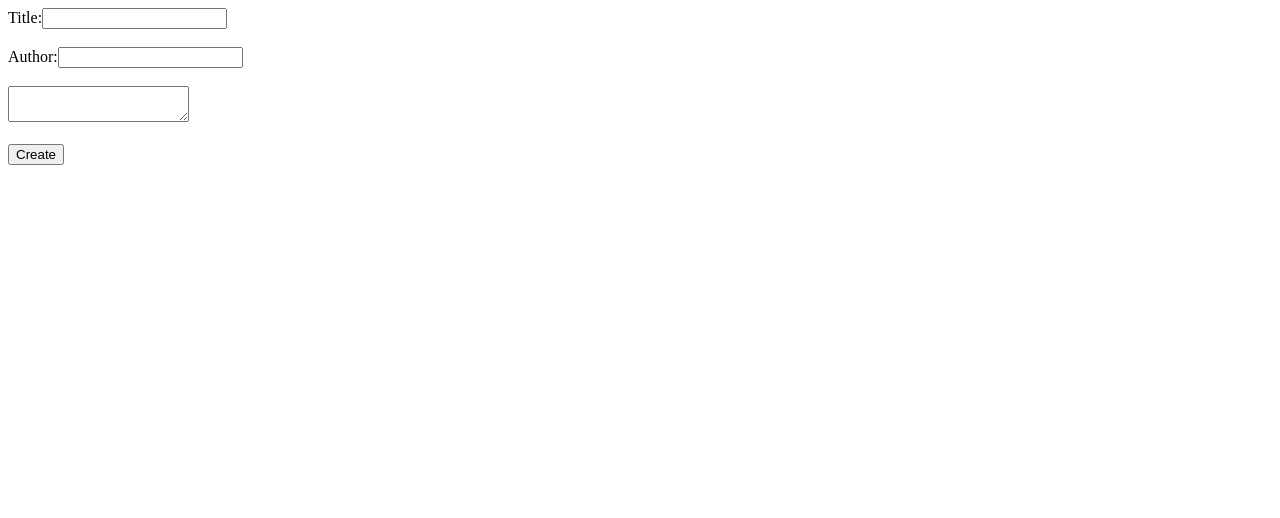
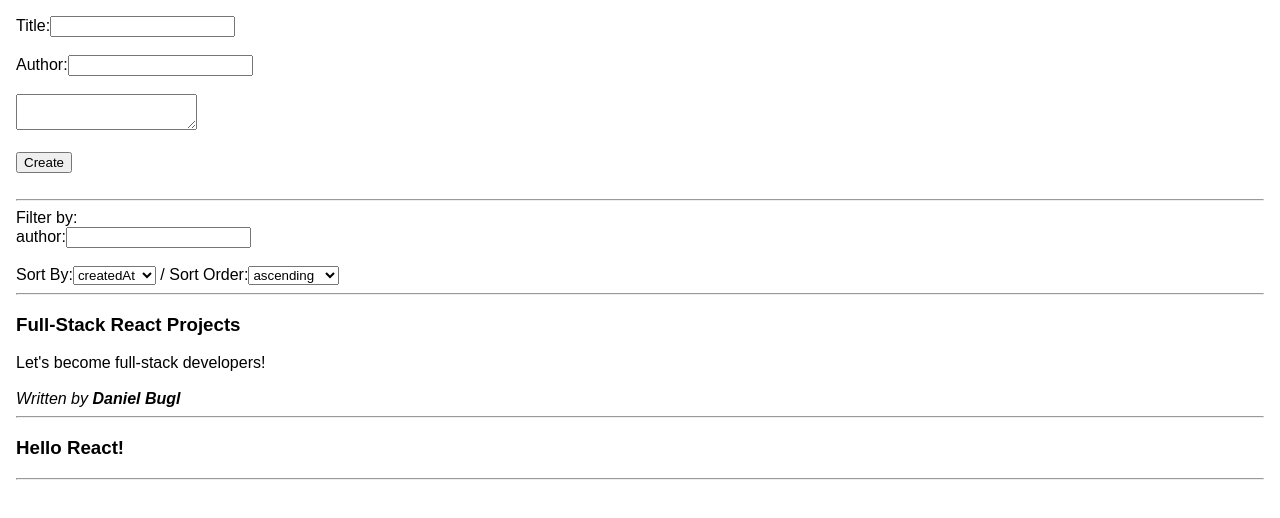
Before and after one commit to drossano/full-stack-react-projects, a React (Vite) app: page / in a window 1280 px wide. Shown: the top 518 px of the page. Built offline with nearby package versions, Linux system fonts and the light colour scheme.

Commit message:
feat: implement all UI elements

```diff
--- a/package.json
+++ b/package.json
@@ -11,6 +11,7 @@
     "prepare": "husky install"
   },
   "dependencies": {
+    "mongodb-memory-server": "^10.2.1",
     "react": "^18.2.0",
     "react-dom": "^18.2.0"
   },
--- /dev/null
+++ b/src/App.css
@@ -0,0 +1,3 @@
+* {
+  font-family: Arial, Helvetica, sans-serif;
+}
--- a/src/App.jsx
+++ b/src/App.jsx
@@ -1,5 +1,32 @@
+import { PostList } from "./components/PostList.jsx";
 import { CreatePost } from "./components/CreatePost.jsx";
+import { PostFilter } from "./components/PostFilter.jsx";
+import { PostSorting } from "./components/PostSorting.jsx";
+import "./App.css";
+
+const posts = [
+  {
+    title: "Full-Stack React Projects",
+    contents: "Let's become full-stack developers!",
+    author: "Daniel Bugl",
+  },
+  {
+    title: "Hello React!",
+  },
+];
 
 export function App() {
-  return <CreatePost />;
+  return (
+    <div style={{ padding: 8 }}>
+      <CreatePost />
+      <br />
+      <hr />
+      Filter by:
+      <PostFilter field="author" />
+      <br />
+      <PostSorting fields={["createdAt", "updatedAt"]} />
+      <hr />
+      <PostList posts={posts} />
+    </div>
+  );
 }
--- /dev/null
+++ b/src/components/PostFilter.jsx
@@ -0,0 +1,14 @@
+import PropTypes from "prop-types";
+
+export function PostFilter({ field }) {
+  return (
+    <div>
+      <label htmlFor={`filter-${field}`}>{field}:</label>
+      <input type="text" name={`filter-`} id="" />
+    </div>
+  );
+}
+
+PostFilter.propTypes = {
+  field: PropTypes.string.isRequired,
+};
--- /dev/null
+++ b/src/components/PostList.jsx
@@ -0,0 +1,20 @@
+import { Fragment } from "react";
+import PropTypes from "prop-types";
+import { Post } from "./Post.jsx";
+
+export function PostList({ posts = [] }) {
+  return (
+    <div>
+      {posts.map((post) => (
+        <Fragment key={post._id}>
+          <Post {...post} />
+          <hr />
+        </Fragment>
+      ))}
+    </div>
+  );
+}
+
+PostList.propTypes = {
+  posts: PropTypes.arrayOf(PropTypes.shape(Post.propTypes)).isRequired,
+};
--- /dev/null
+++ b/src/components/PostSorting.jsx
@@ -0,0 +1,26 @@
+import PropTypes from "prop-types";
+
+export function PostSorting({ fields = [] }) {
+  return (
+    <div>
+      <label htmlFor="sortBy">Sort By:</label>
+      <select name="sortBy" id="sortBy">
+        {fields.map((field) => (
+          <option key={field} value={field}>
+            {field}
+          </option>
+        ))}
+      </select>
+      {" / "}
+      <label htmlFor="sortOrder">Sort Order:</label>
+      <select name="sortOrder" id="sortOrder">
+        <option value={"ascending"}>ascending</option>
+        <option value={"descending"}>descending</option>
+      </select>
+    </div>
+  );
+}
+
+PostSorting.propTypes = {
+  fields: PropTypes.arrayOf(PropTypes.string).isRequired,
+};
```
Also changed, not shown: 1 other file (tests, documents, lock files or other folders).
